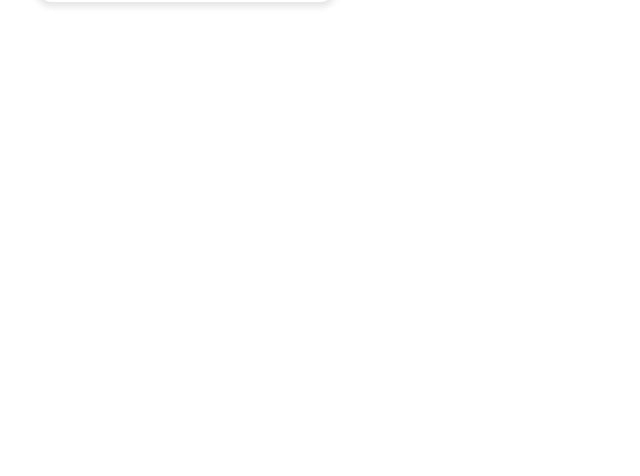
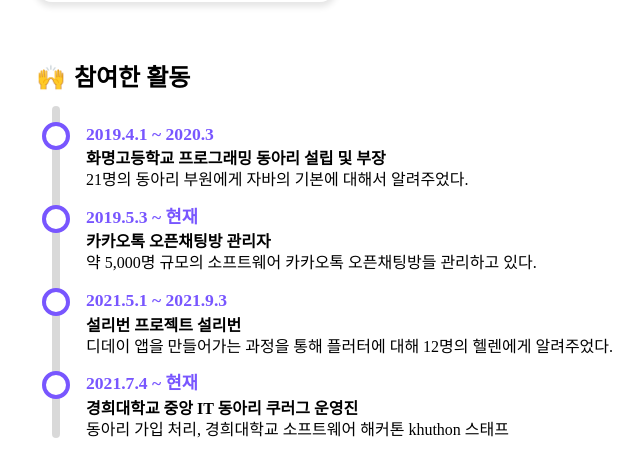
Before and after one commit to Coalery/Youspec-FrontEnd, a React (Create React App) app: page /portfolio/Coalery in a window 1280 px wide. Shown: the part 1727-2203 px from the top of the page, without its empty margins (124-764 px from the left). Before the commit the page ends 2113 px from the top, so only its background shows below. Built offline with nearby package versions, Linux system fonts and the light colour scheme.

Commit message:
Feat: Activities with timeline

```diff
--- /dev/null
+++ b/src/components/Portfolio/Activities/Activities.jsx
@@ -0,0 +1,85 @@
+import Title from '../Title/Title';
+import './Activities.scss';
+
+function dateFormat(date) {
+  if (!date) return '현재';
+
+  const year = date.getFullYear();
+  const month = date.getMonth() + 1;
+  const day = date.getDay();
+
+  if (day === 0) return `${year}.${month}`;
+  return `${year}.${month}.${day}`;
+}
+
+function ActivityUnit({ data }) {
+  const { title, description, startDate, endDate } = data;
+
+  return (
+    <div className="activity-unit-container">
+      <div className="activity-unit-point" />
+      <div className="activity-unit-content">
+        <div className="activity-unit-date">
+          {dateFormat(startDate)} ~ {dateFormat(endDate)}
+        </div>
+        <div className="activity-unit-title">{title}</div>
+        <div className="activity-unit-desc">{description}</div>
+      </div>
+    </div>
+  );
+}
+
+function Activities({ activities }) {
+  activities = [
+    {
+      id: 1,
+      title: '화명고등학교 프로그래밍 동아리 설립 및 부장',
+      description: '21명의 동아리 부원에게 자바의 기본에 대해서 알려주었다.',
+      startDate: new Date(2019, 3),
+      endDate: new Date(2020, 2),
+    },
+    {
+      id: 2,
+      title: '카카오톡 오픈채팅방 관리자',
+      description:
+        '약 5,000명 규모의 소프트웨어 카카오톡 오픈채팅방들 관리하고 있다.',
+      startDate: new Date(2019, 4),
+      endDate: null,
+    },
+    {
+      id: 3,
+      title: '설리번 프로젝트 설리번',
+      description:
+        '디데이 앱을 만들어가는 과정을 통해 플러터에 대해 12명의 헬렌에게 알려주었다.',
+      startDate: new Date(2021, 4, 3),
+      endDate: new Date(2021, 8, 29),
+    },
+    {
+      id: 4,
+      title: '경희대학교 중앙 IT 동아리 쿠러그 운영진',
+      description:
+        '동아리 가입 처리, 경희대학교 소프트웨어 해커톤 khuthon 스태프',
+      startDate: new Date(2021, 6),
+      endDate: null,
+    },
+  ];
+
+  return (
+    <div className="portfolio-inside-container">
+      <Title icon="🙌" text="참여한 활동" />
+      <div className="portfolio-activities-container">
+        <div className="portfolio-activities-timeline" />
+        <div className="portfolio-activities-content">
+          {activities.map((activity) => (
+            <ActivityUnit
+              key={`portfolio-activity-${activity.id}`}
+              data={activity}
+            />
+          ))}
+        </div>
+      </div>
+    </div>
+  );
+}
+
+export default Activities;
--- /dev/null
+++ b/src/components/Portfolio/Activities/Activities.scss
@@ -0,0 +1,51 @@
+.portfolio-activities-container {
+  display: flex;
+  margin-top: 16px;
+}
+
+.portfolio-activities-timeline {
+  width: 8px;
+  margin-left: 16px;
+  border-radius: 4px;
+  background-color: rgba(0, 0, 0, 0.15);
+}
+
+.portfolio-activities-content {
+  margin: 0px 16px;
+  margin-left: -18px;
+}
+
+.activity-unit-container {
+  display: flex;
+  margin-top: 16px;
+}
+
+.activity-unit-point {
+  width: 20px;
+  height: 20px;
+  border-radius: 14px;
+  background-color: white;
+  border: 4px solid rgb(120, 86, 255);
+}
+
+.activity-unit-content {
+  margin-left: 16px;
+  margin-top: 4px;
+}
+
+.activity-unit-date {
+  color: rgb(120, 86, 255);
+  font-size: 1.1rem;
+  font-weight: bold;
+}
+
+.activity-unit-title {
+  margin-top: 8px;
+  font-size: 1rem;
+  font-weight: bold;
+}
+
+.activity-unit-desc {
+  margin-top: 4px;
+  line-height: 1.1rem;
+}
--- a/src/components/Portfolio/Portfolio.jsx
+++ b/src/components/Portfolio/Portfolio.jsx
@@ -6,6 +6,7 @@ import Profile from './Profile/Profile';
 import Philosophy from './Philosophy/Philosophy';
 import UsingTechStack from './UsingTechStack/UsingTechStack';
 import Projects from './Projects/Projects';
+import Activities from './Activities/Activities';
 
 function Portfolio() {
   const { customPortfolioName } = useParams();
@@ -22,6 +23,7 @@ function Portfolio() {
         <Philosophy />
         <UsingTechStack />
         <Projects />
+        <Activities />
       </div>
     </div>
   );
```
